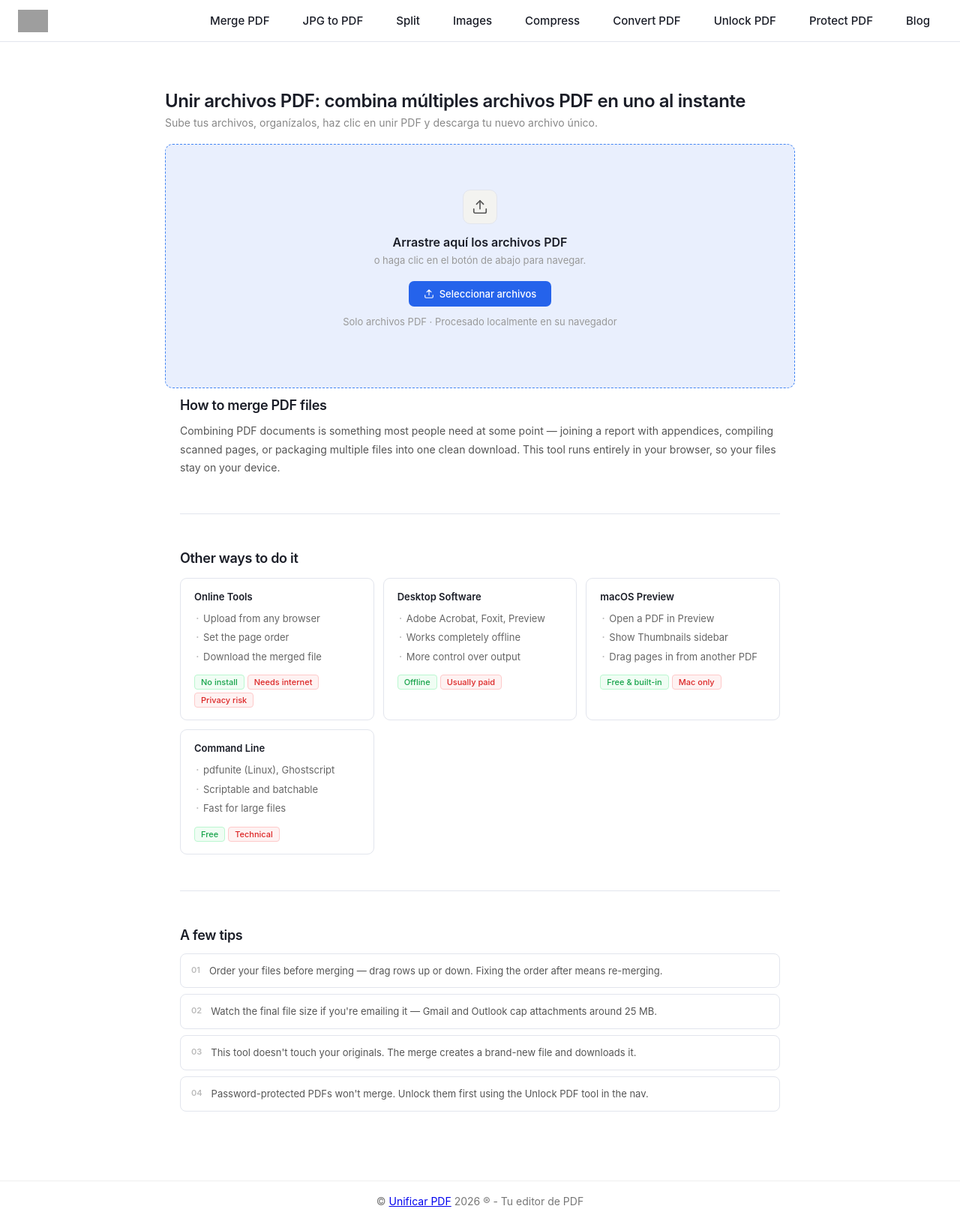
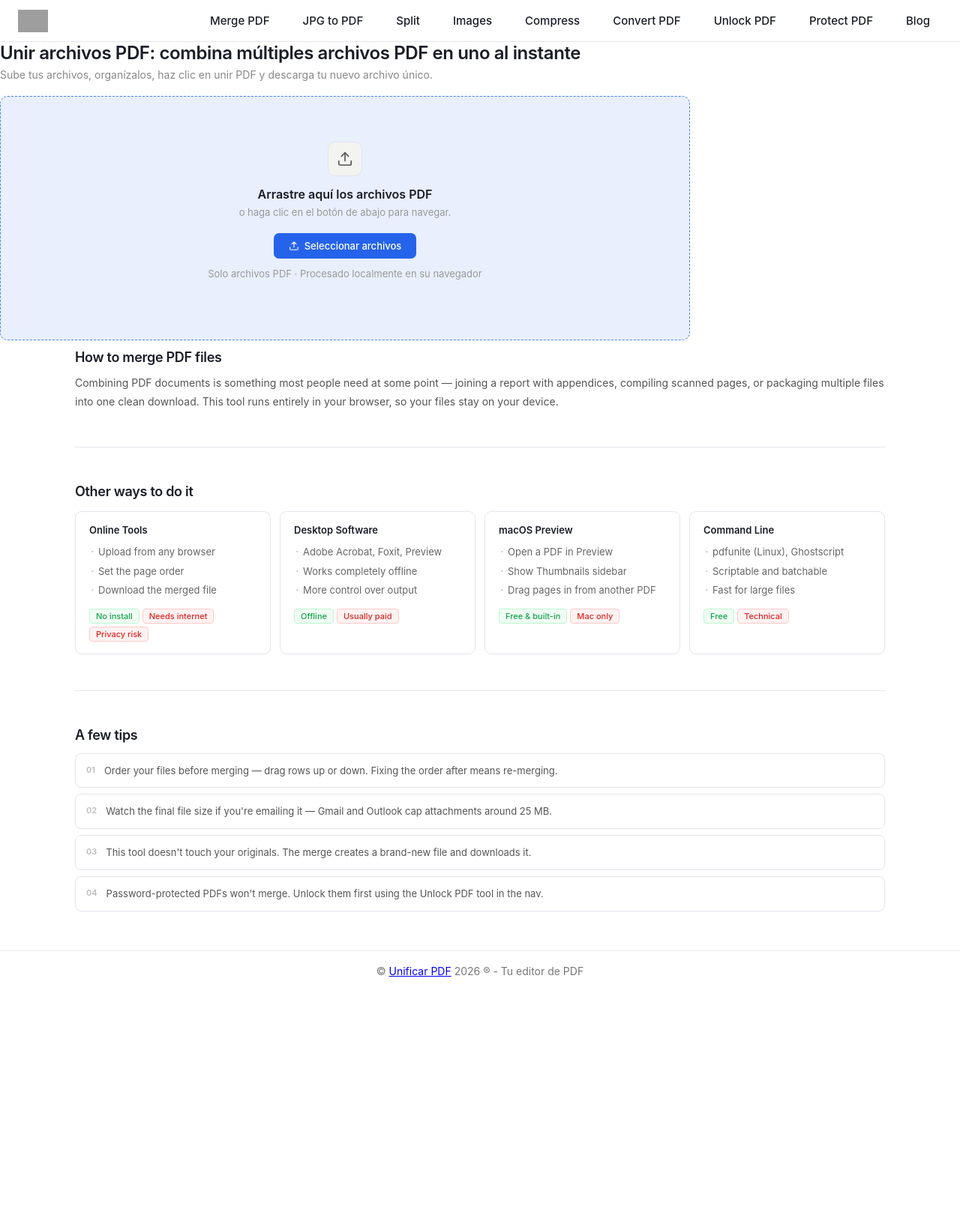
Before and after one commit to rforrupesh/pdf, a Jekyll site: the page built from index.html, in a window 1280 px wide. Shown: the whole page at 75% size. Built offline with Jekyll 4.4.1, drawn with Linux system fonts in a browser that asks for light colours; after the commit the page ends 1322 px from its top, so only the background shows below that; grey boxes are pictures that could not be loaded.

Commit message:
Update index.html

```diff
--- a/index.html
+++ b/index.html
@@ -9,12 +9,7 @@ head_style: |
   padding: 12px 20px;
   }
 
-  /* ── MAIN ── */
-  main {
-  max-width: 920px;
-  margin: 0 auto;
-  padding: 32px 20px 20px;
-  }
+
 
   /* page-title & page-sub visible by default, hidden after upload */
   .page-title {
```
